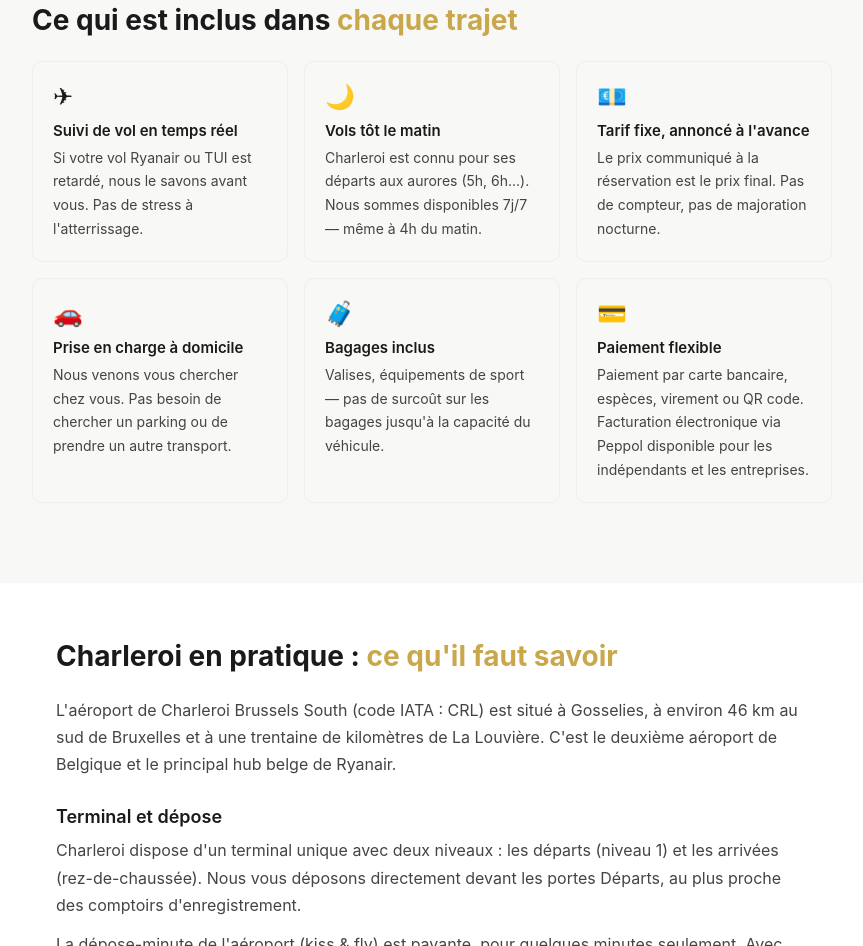
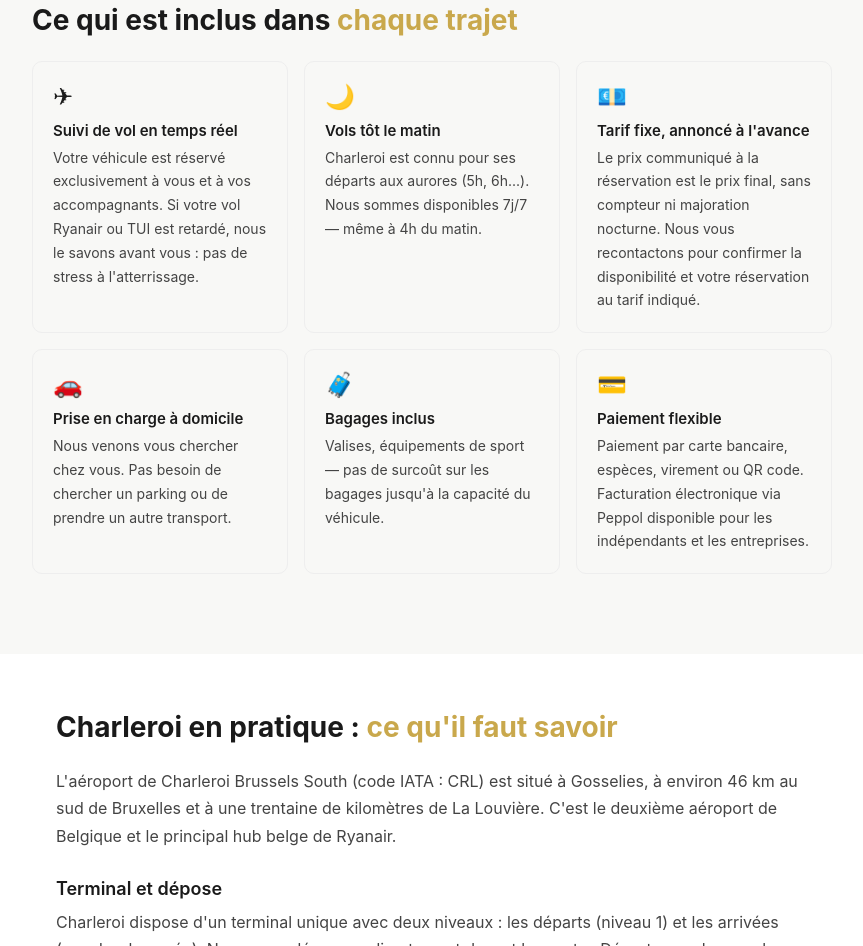
Before and after one commit to facciolinijeanfrancois-lab/facciolini, a plain HTML site: page navette-charleroi.html in a window 1280 px wide. Shown: the part 1439-2385 px from the top of the page, without its empty margins (208-1071 px from the left). Drawn offline with Linux system fonts and the light colour scheme.

Commit message:
Update navette-charleroi.html

```diff
--- a/navette-charleroi.html
+++ b/navette-charleroi.html
@@ -318,7 +318,7 @@ gtag('consent', 'default', {
     <div class="info-box">
       <div class="info-icon">✈</div>
       <h3>Suivi de vol en temps réel</h3>
-      <p>Si votre vol Ryanair ou TUI est retardé, nous le savons avant vous. Pas de stress à l'atterrissage.</p>
+      <p>Votre véhicule est réservé exclusivement à vous et à vos accompagnants. Si votre vol Ryanair ou TUI est retardé, nous le savons avant vous : pas de stress à l'atterrissage.</p>
     </div>
     <div class="info-box">
       <div class="info-icon">🌙</div>
@@ -328,7 +328,7 @@ gtag('consent', 'default', {
     <div class="info-box">
       <div class="info-icon">💶</div>
       <h3>Tarif fixe, annoncé à l'avance</h3>
-      <p>Le prix communiqué à la réservation est le prix final. Pas de compteur, pas de majoration nocturne.</p>
+      <p>Le prix communiqué à la réservation est le prix final, sans compteur ni majoration nocturne. Nous vous recontactons pour confirmer la disponibilité et votre réservation au tarif indiqué.</p>
     </div>
     <div class="info-box">
       <div class="info-icon">🚗</div>
```
